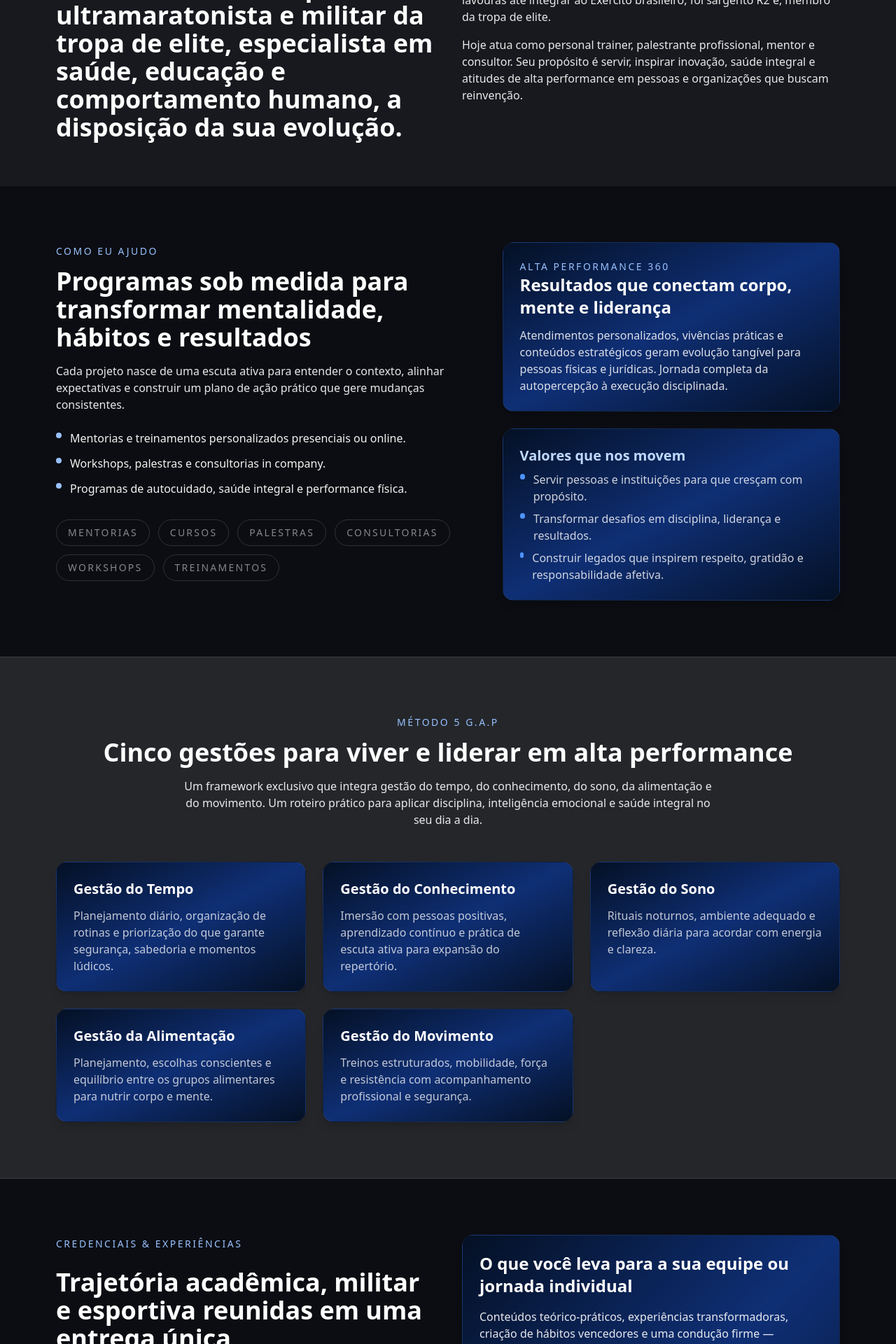
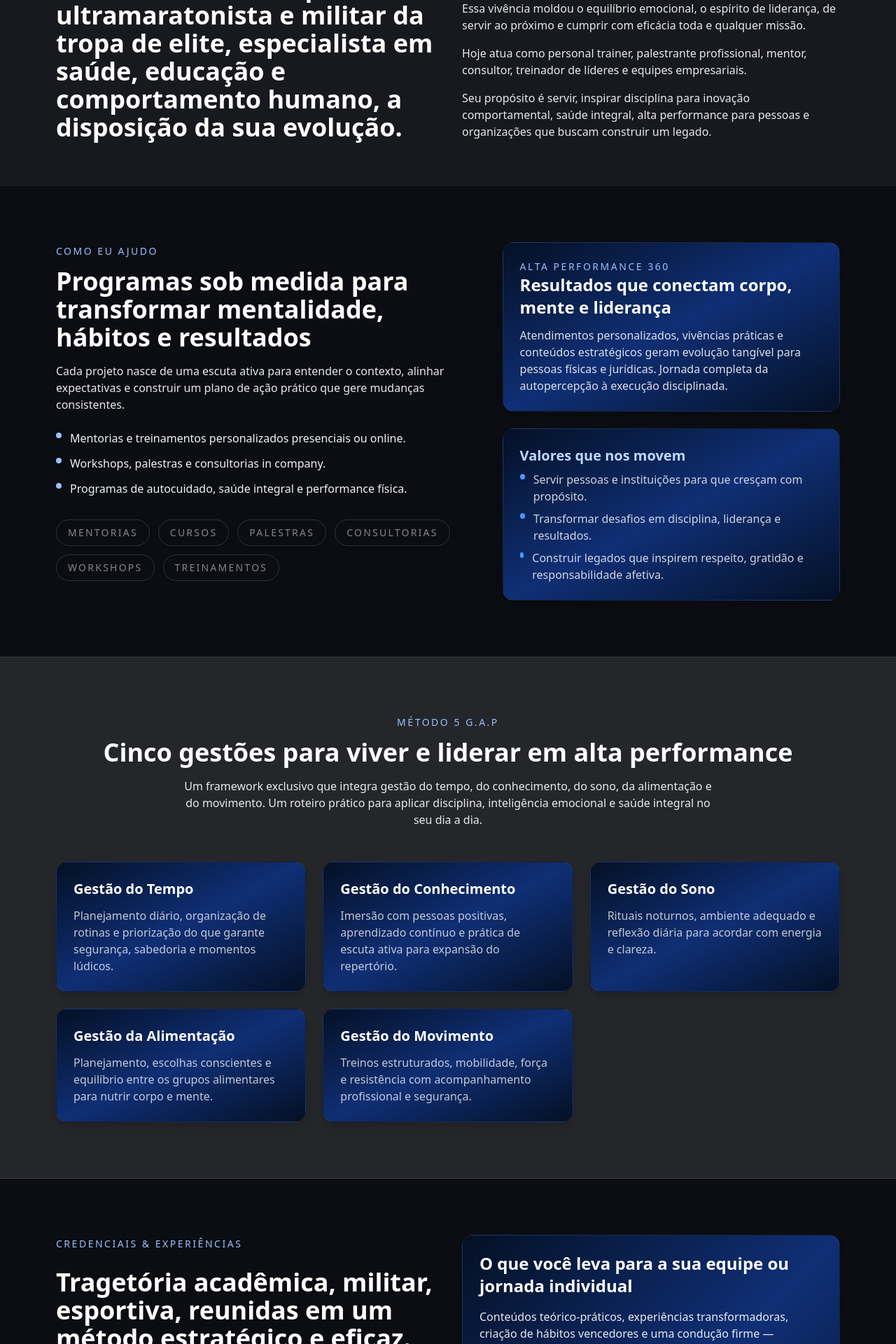
Before and after one commit to g4trader/decio-tiaraju-site-starter, a Next.js app: page / in a window 1280 px wide. Shown: the part 1680-3600 px from the top of the page at 70% size. Built offline with nearby package versions, Linux system fonts and the light colour scheme; no server answers.

Commit message:
Atualiza texto da seção de formação: método estratégico e eficaz

```diff
--- a/app/page.tsx
+++ b/app/page.tsx
@@ -199,9 +199,13 @@ export default function Page() {
               Pai da Doce Helena, criado no interior do Rio Grande do sul, Décio Tiarajú começou trabalhar aos seis anos e venceu os desafios das lavouras até integrar ao Exército brasileiro, foi sargento R2 e, membro da tropa de elite.
             </p>
             <p>
-              Hoje atua como personal trainer, palestrante profissional, mentor e consultor. Seu propósito é
-              servir, inspirar inovação, saúde integral e atitudes de alta performance em pessoas e organizações
-              que buscam reinvenção.
+              Essa vivência moldou o equilíbrio emocional, o espírito de liderança, de servir ao próximo e cumprir com eficácia toda e qualquer missão.
+            </p>
+            <p>
+              Hoje atua como personal trainer, palestrante profissional, mentor, consultor, treinador de líderes e equipes empresariais.
+            </p>
+            <p>
+              Seu propósito é servir, inspirar disciplina para inovação comportamental, saúde integral, alta performance para pessoas e organizações que buscam construir um legado.
             </p>
           </div>
         </div>
@@ -290,7 +294,7 @@ export default function Page() {
           <div className="space-y-6">
             <span className="kicker">Credenciais & experiências</span>
             <h2 className="text-3xl font-semibold md:text-4xl">
-              Trajetória acadêmica, militar e esportiva reunidas em uma entrega única
+              Tragetória acadêmica, militar, esportiva, reunidas em um método estratégico e eficaz.
             </h2>
             <ul className="space-y-3 text-white/95">
               {credentials.map((item) => (
```
